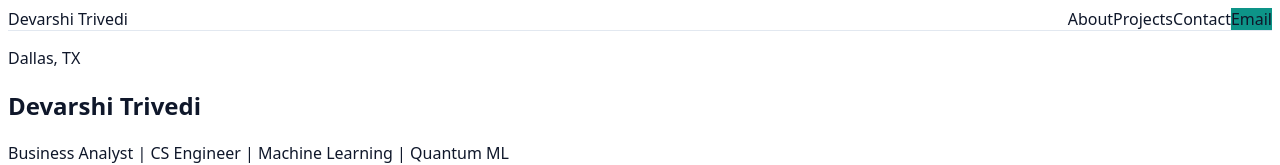
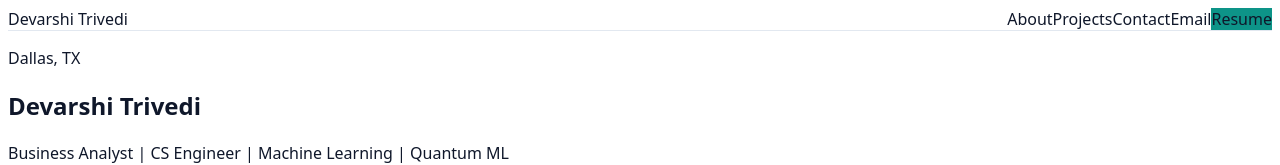
Before and after one commit to Devarshii/Devarshi-portfolio, a Next.js app: page / in a window 1280 px wide. Shown: the top 165 px of the page. Built offline with nearby package versions, Linux system fonts and the light colour scheme.

Commit message:
Add resume CTA button to navbar

```diff
--- a/components/Navbar.tsx
+++ b/components/Navbar.tsx
@@ -1,4 +1,7 @@
 import { portfolio } from "../data/portfolio";
+
+import { portfolio } from "../data/portfolio";
+
 
 export default function Navbar() {
   return (
@@ -7,10 +10,15 @@ export default function Navbar() {
       style={{ borderColor: "rgb(var(--border))" }}
     >
       <div className="mx-auto flex max-w-5xl items-center justify-between px-6 py-4">
-        <a href="#" className="text-sm font-semibold tracking-tight text-gray-900">
+        {/* Left: Name */}
+        <a
+          href="/"
+          className="text-sm font-semibold tracking-tight text-gray-900"
+        >
           {portfolio.name}
         </a>
 
+        {/* Right: Navigation */}
         <div className="flex items-center gap-6 text-sm text-gray-600">
           <a href="#about" className="hover:text-gray-900">
             About
@@ -22,12 +30,21 @@ export default function Navbar() {
             Contact
           </a>
 
+          {/* Email as normal link */}
           <a
             href={`mailto:${portfolio.email}`}
+            className="hover:text-gray-900"
+          >
+            Email
+          </a>
+
+          {/* Resume as primary CTA */}
+          <a
+            href="/resume"
             className="rounded-xl px-4 py-2 text-white"
             style={{ background: "rgb(var(--accent))" }}
           >
-            Email
+            Resume
           </a>
         </div>
       </div>
```
